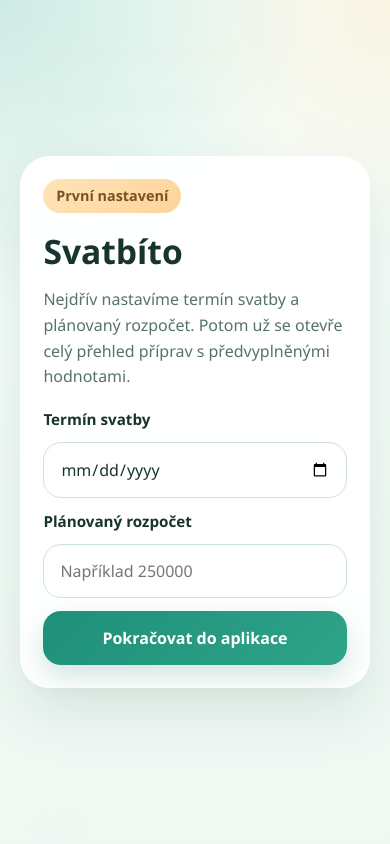
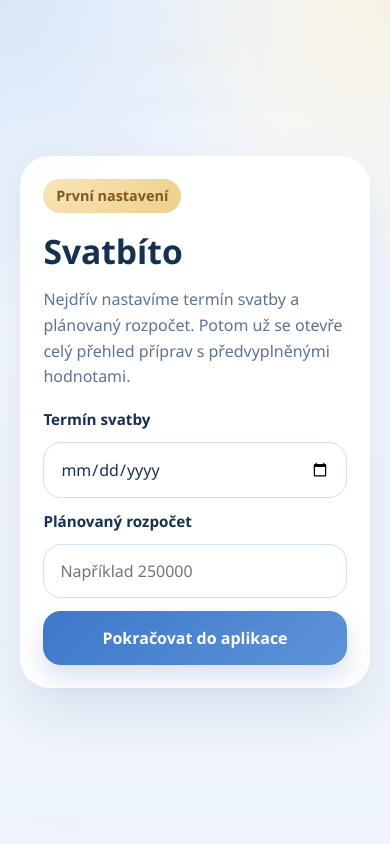
Before and after one commit to vintr98lukas-max/svatebni-checklist, a plain HTML site: page index.html in a window 390 px wide. Shown: the top 844 px of the page. Drawn offline with Linux system fonts and the light colour scheme.

Commit message:
Add files via upload

```diff
--- a/index.html
+++ b/index.html
@@ -36,7 +36,7 @@
     <header class="hero">
       <div class="hero__content">
         <p class="eyebrow">By - Fotograf Lukáš Vintr</p>
-        <h1 class="brand-mark">Svatbíto</h1>
+        <h1 class="brand-mark"><img class="brand-mark__logo" src="./PRSTEN.png" alt="">Svatbíto</h1>
         <p class="hero__text">Vše pro svatbu na jednom místě.</p>
         <div class="hero-tools">
           <div class="hero-tools__copy">
--- a/styles.css
+++ b/styles.css
@@ -1,14 +1,14 @@
 :root {
   color-scheme: light;
-  --surface: rgba(252, 255, 253, 0.92);
+  --surface: rgba(251, 253, 255, 0.94);
   --surface-strong: #ffffff;
-  --text: #17342f;
-  --muted: #55736c;
-  --line: #cfe4db;
-  --primary: #1f8f7a;
-  --primary-strong: #166b5a;
+  --text: #18304f;
+  --muted: #5f7292;
+  --line: #d6e0f1;
+  --primary: #3d78c9;
+  --primary-strong: #234f97;
   --danger: #b4545f;
-  --shadow: 0 24px 58px rgba(58, 105, 92, 0.15);
+  --shadow: 0 24px 58px rgba(70, 105, 162, 0.15);
   --radius: 24px;
 }
 
@@ -17,10 +17,10 @@
 html {
   font-size: 16px;
   background:
-    radial-gradient(circle at top left, rgba(108, 188, 170, 0.28), transparent 34%),
-    radial-gradient(circle at top right, rgba(255, 210, 149, 0.24), transparent 26%),
-    radial-gradient(circle at bottom right, rgba(168, 214, 196, 0.24), transparent 24%),
-    linear-gradient(180deg, #f8fffc 0%, #eef8f3 100%);
+    radial-gradient(circle at top left, rgba(132, 174, 230, 0.28), transparent 34%),
+    radial-gradient(circle at top right, rgba(244, 212, 140, 0.22), transparent 26%),
+    radial-gradient(circle at bottom right, rgba(177, 201, 240, 0.22), transparent 24%),
+    linear-gradient(180deg, #f8fbff 0%, #eef4fb 100%);
 }
 
 body {
@@ -46,9 +46,9 @@ button, input, textarea, select { font: inherit; }
   place-items: center;
   padding: 1.25rem;
   background:
-    radial-gradient(circle at top left, rgba(108, 188, 170, 0.3), transparent 34%),
-    radial-gradient(circle at top right, rgba(255, 210, 149, 0.24), transparent 28%),
-    linear-gradient(180deg, rgba(248,255,252,0.98) 0%, rgba(239,248,243,0.98) 100%);
+    radial-gradient(circle at top left, rgba(132, 174, 230, 0.28), transparent 34%),
+    radial-gradient(circle at top right, rgba(244, 212, 140, 0.24), transparent 28%),
+    linear-gradient(180deg, rgba(248,251,255,0.98) 0%, rgba(238,244,251,0.98) 100%);
   backdrop-filter: blur(8px);
 }
 
@@ -118,10 +118,10 @@ button, input, textarea, select { font: inherit; }
   margin: 0 0 0.75rem;
   padding: 0.45rem 0.8rem;
   border-radius: 999px;
-  background: linear-gradient(135deg, #ffe4b8, #ffd39a);
+  background: linear-gradient(135deg, #f9e5b9, #efcf8a);
   font-size: 0.9rem;
   font-weight: 700;
-  color: #7a5222;
+  color: #7d5a21;
 }
 
 .hero h1, .section-heading h2, .detail-card h3 { margin: 0; }
@@ -134,25 +134,20 @@ button, input, textarea, select { font: inherit; }
 .brand-mark {
   display: inline-flex;
   align-items: center;
-  gap: 0.6rem;
+  gap: 0.9rem;
   letter-spacing: -0.03em;
-  text-shadow: 0 10px 24px rgba(70, 132, 117, 0.16);
-  color: #15332d;
+  text-shadow: 0 10px 24px rgba(90, 121, 174, 0.16);
+  color: #163255;
 }
 
-.brand-mark::before {
-  content: "";
-  width: 1em;
-  height: 1em;
-  border-radius: 46% 46% 52% 52%;
-  background:
-    radial-gradient(circle at 35% 35%, rgba(255,255,255,0.92), rgba(255,255,255,0) 36%),
-    linear-gradient(145deg, #f7d98a, #d8a141 50%, #fff3cb);
-  box-shadow:
-    0 0 0 4px rgba(255, 246, 219, 0.68),
-    0 10px 18px rgba(202, 141, 55, 0.24);
-  transform: rotate(-18deg);
-  clip-path: path("M 32 2 C 16 2 4 14 4 30 C 4 50 21 62 32 74 C 43 62 60 50 60 30 C 60 14 48 2 32 2 Z");
+.brand-mark__logo {
+  width: clamp(3.2rem, 8vw, 4.6rem);
+  height: auto;
+  display: block;
+  object-fit: contain;
+  filter: drop-shadow(0 10px 18px rgba(79, 118, 183, 0.16));
+  transform: translateY(0.08rem);
+  border-radius: 10px;
 }
 
 .hero__text {
@@ -171,8 +166,8 @@ button, input, textarea, select { font: inherit; }
   align-items: end;
   padding: 1rem 1.05rem;
   border-radius: 26px;
-  background: linear-gradient(135deg, rgba(255,255,255,0.82), rgba(238, 249, 244, 0.94));
-  border: 1px solid rgba(31, 143, 122, 0.08);
+  background: linear-gradient(135deg, rgba(255,255,255,0.84), rgba(240, 246, 255, 0.96));
+  border: 1px solid rgba(61, 120, 201, 0.08);
 }
 
 .countdown-card__copy h2 {
@@ -198,7 +193,7 @@ button, input, textarea, select { font: inherit; }
   align-items: center;
   justify-content: center;
   overflow: hidden;
-  box-shadow: 0 10px 24px rgba(76, 137, 120, 0.12);
+  box-shadow: 0 10px 24px rgba(86, 122, 179, 0.12);
 }
 
 .countdown-picker[hidden] {
@@ -255,7 +250,7 @@ button, input, textarea, select { font: inherit; }
   height: 170px;
   left: 0.5rem;
   top: 1.6rem;
-  background: radial-gradient(circle, rgba(72, 173, 147, 0.34), rgba(180, 229, 214, 0));
+  background: radial-gradient(circle, rgba(92, 145, 216, 0.28), rgba(190, 220, 255, 0));
 }
 
 .art-glow--right {
@@ -263,7 +258,7 @@ button, input, textarea, select { font: inherit; }
   height: 190px;
   right: 0;
   top: 0.8rem;
-  background: radial-gradient(circle, rgba(255, 196, 120, 0.3), rgba(255, 228, 186, 0));
+  background: radial-gradient(circle, rgba(239, 196, 99, 0.28), rgba(251, 230, 183, 0));
 }
 
 .art-frame {
@@ -272,9 +267,9 @@ button, input, textarea, select { font: inherit; }
   border-radius: 36px;
   background:
     radial-gradient(circle at top, rgba(255,255,255,0.98), rgba(255,255,255,0)),
-    linear-gradient(180deg, rgba(255,255,255,0.97), rgba(241,250,246,0.94));
+    linear-gradient(180deg, rgba(255,255,255,0.97), rgba(242,247,255,0.94));
   border: 1px solid rgba(255,255,255,0.9);
-  box-shadow: 0 32px 62px rgba(101, 145, 132, 0.16);
+  box-shadow: 0 32px 62px rgba(101, 132, 181, 0.16);
   overflow: hidden;
 }
 
@@ -287,14 +282,14 @@ button, input, textarea, select { font: inherit; }
   min-width: 180px;
   border-radius: 22px;
   background: rgba(255, 255, 255, 0.94);
-  border: 1px solid rgba(31, 143, 122, 0.14);
+  border: 1px solid rgba(61, 120, 201, 0.14);
   text-align: center;
-  box-shadow: 0 16px 30px rgba(95, 142, 128, 0.14);
+  box-shadow: 0 16px 30px rgba(95, 123, 164, 0.14);
 }
 
 .prep-badge__label {
   display: block;
-  color: var(--primary-strong);
+  color: #87631e;
   font-size: 0.8rem;
   font-weight: 800;
   letter-spacing: 0.08em;
@@ -312,7 +307,7 @@ button, input, textarea, select { font: inherit; }
   height: 10px;
   margin-top: 0.7rem;
   border-radius: 999px;
-  background: rgba(69, 160, 128, 0.16);
+  background: rgba(92, 136, 205, 0.16);
   overflow: hidden;
 }
 
@@ -320,7 +315,7 @@ button, input, textarea, select { font: inherit; }
   width: 0%;
   height: 100%;
   border-radius: inherit;
-  background: linear-gradient(90deg, #4db08d, #1f8f7a);
+  background: linear-gradient(90deg, #5e94d8, #2b5dad);
   transition: width 0.28s ease;
 }
 
@@ -340,9 +335,9 @@ button, input, textarea, select { font: inherit; }
   padding: 1rem 1.1rem;
   border-radius: 24px;
   background: rgba(255, 255, 255, 0.95);
-  border: 1px solid rgba(31, 143, 122, 0.14);
+  border: 1px solid rgba(61, 120, 201, 0.14);
   text-align: center;
-  box-shadow: 0 18px 36px rgba(95, 142, 128, 0.15);
+  box-shadow: 0 18px 36px rgba(95, 123, 164, 0.15);
 }
 
 .date-plaque__label {
@@ -388,7 +383,7 @@ button, input, textarea, select { font: inherit; }
 .stat-card {
   border-radius: 24px;
   padding: 1rem;
-  background: linear-gradient(180deg, rgba(255,255,255,0.96), rgba(241,249,245,0.92));
+  background: linear-gradient(180deg, rgba(255,255,255,0.96), rgba(243,247,255,0.92));
 }
 
 .stat-card p, .stat-card span { margin: 0; color: var(--muted); }
@@ -403,7 +398,7 @@ button, input, textarea, select { font: inherit; }
   width: 100%;
   height: 12px;
   border-radius: 999px;
-  background: #d9ece4;
+  background: #dce6f6;
   overflow: hidden;
 }
 
@@ -424,7 +419,7 @@ button, input, textarea, select { font: inherit; }
   padding: 1rem;
   display: grid;
   gap: 0.85rem;
-  background: linear-gradient(180deg, rgba(255,255,255,0.94), rgba(243,249,246,0.92));
+  background: linear-gradient(180deg, rgba(255,255,255,0.94), rgba(243,247,255,0.92));
 }
 
 .controls--inside {
@@ -466,8 +461,8 @@ textarea {
 }
 
 .button:active { transform: scale(0.98); }
-.button--primary { background: linear-gradient(135deg, var(--primary), #2ea488); color: white; box-shadow: 0 12px 26px rgba(58, 141, 118, 0.22); }
-.button--secondary { background: linear-gradient(135deg, #e5f5ef, #f4fbf8); color: var(--text); }
+.button--primary { background: linear-gradient(135deg, var(--primary), #5d93d8); color: white; box-shadow: 0 12px 26px rgba(82, 117, 177, 0.22); }
+.button--secondary { background: linear-gradient(135deg, #e8f0fb, #f5f8ff); color: var(--text); }
 .button--ghost { background: var(--surface-strong); border: 1px solid var(--line); color: var(--text); }
 .button--danger { background: #fde7ea; color: var(--danger); }
 .button--full { width: 100%; }
@@ -519,25 +514,25 @@ textarea {
   align-items: center;
   gap: 0.85rem;
   padding: 1rem;
-  background: linear-gradient(180deg, #ffffff, #f7fcfa);
+  background: linear-gradient(180deg, #ffffff, #f7faff);
   border: 1px solid var(--line);
   text-align: left;
 }
 
-.task-item__main.is-selected { outline: 2px solid rgba(31, 143, 122, 0.34); }
+.task-item__main.is-selected { outline: 2px solid rgba(61, 120, 201, 0.34); }
 
 .task-item__check {
   flex: 0 0 26px;
   width: 26px;
   height: 26px;
   border-radius: 50%;
-  border: 2px solid #9fd1c1;
+  border: 2px solid #9dbce8;
   position: relative;
   background: #fff7f8;
 }
 
 .task-item--done .task-item__check {
-  background: linear-gradient(135deg, #2ca285, #64c3a2);
+  background: linear-gradient(135deg, #3d78c9, #79a8e6);
   border-color: transparent;
 }
 
@@ -565,7 +560,7 @@ textarea {
 .task-item__toggle {
   min-width: 92px;
   padding: 0.8rem;
-  background: linear-gradient(135deg, #e9f7f1, #f7fcfa);
+  background: linear-gradient(135deg, #eaf1fc, #f7faff);
   color: var(--text);
   font-weight: 700;
 }
```
Also changed, not shown: PRSTEN.png (added).
